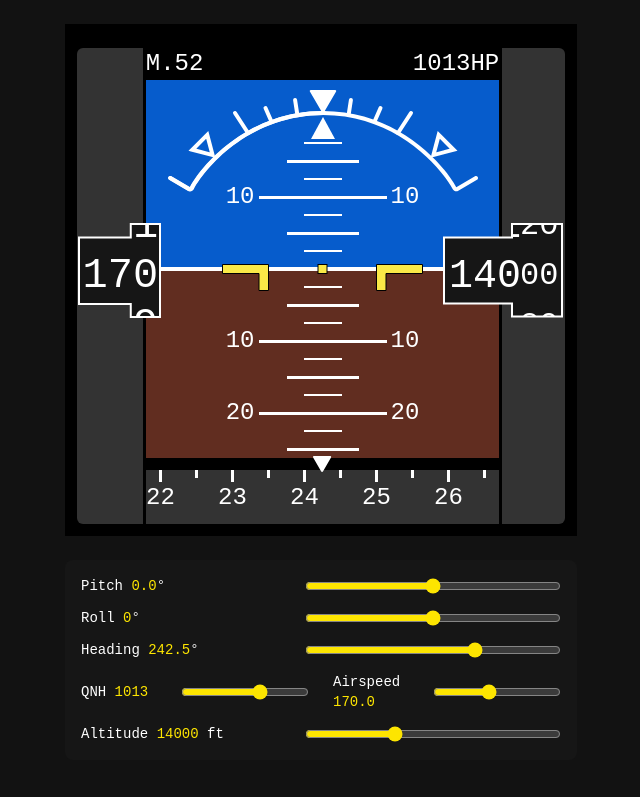
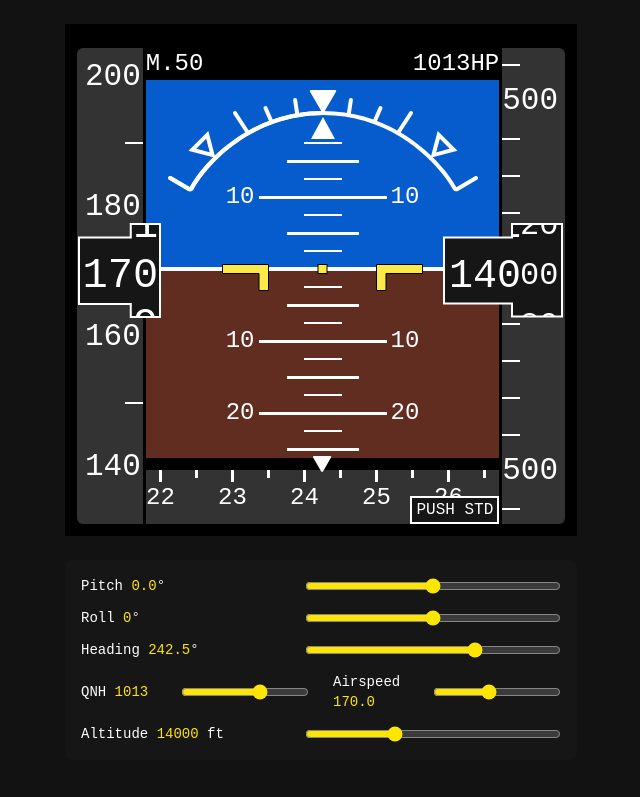
Before and after one commit to joaoliveira6704/HondaJet_ISIS, a plain HTML site: page index.html in a window 1280 px wide. Shown: the whole page, without its empty margins (319-959 px from the left). Drawn offline with nearby package versions, Linux system fonts and the light colour scheme; a web font is replaced by a local one.

Commit message:
feat: add speed tape and altitude tape, add standard baro set flags

```diff
--- a/index.html
+++ b/index.html
@@ -27,6 +27,9 @@
 
             <!-- Airspeed Tape -->
             <div id="speedTape" class="h-full w-[66px] bg-[#333333] rounded-l-md flex items-center relative">
+                <!-- Sliding Background Scale -->
+                <div id="airspeedScaleTrack" class="absolute inset-0 pointer-events-none overflow-hidden rounded-l-md"></div>
+
                 <div class="absolute -translate-y-4 z-20">
                     <svg width="85" height="97" viewBox="0 0 85 97" fill="none" xmlns="http://www.w3.org/2000/svg">
                         <defs>
@@ -35,9 +38,7 @@
                             </clipPath>
                         </defs>
                         <path d="M2 81.9297V15.573H53.7627V2H83V95H53.7627V81.9297H2Z" fill="#161616" stroke="white" stroke-width="2"/>
-                        <!-- Dynamic track for the tens and hundreds digits -->
                         <g clip-path="url(#speedClip)" id="airspeedHundredsTrack"></g>
-                        <!-- Dynamic track for rolling 1-digit airspeed unit numbers -->
                         <g clip-path="url(#speedClip)" id="airspeedTapeTrack"></g>
                     </svg>
                 </div>
@@ -49,18 +50,15 @@
                     <p id="qnhValue"></p>
                 </div>
                 <div id="artificialHorizon" class="h-[384px] w-full relative flex items-center justify-center overflow-hidden">
-                    <!-- Pitch ladder static wrapper -->
                     <div class="absolute inset-0 z-10 pointer-events-none" style="clip-path: path('M 0 384 L 355 384 L 355 122 L 298.7 122 A 140 140 0 0 0 56.3 122 L 0 122 Z');">
                         <div id="pitchLadder" class="absolute inset-0 flex flex-col items-center justify-center"></div>
                     </div>
-                    <!-- Earth/Ground (moves with pitch and roll) -->
                     <div id="groundEarth" class="absolute flex flex-col pointer-events-none" style="height: 3000px; width: 3000px; top: 50%; left: 50%; margin-top: -1500px; margin-left: -1500px;">
                         <div class="bg-[#065CCC] w-full" style="height: 1500px;"></div>
                         <div class="bg-white h-1 w-full shrink-0"></div>
                         <div class="bg-[#612D20] w-full" style="height: 1500px;"></div>
                     </div>
 
-                    <!-- Roll arc -->
                     <div id="staticRollIndicator" class="absolute -translate-y-32 z-20">
                         <svg width="310" height="102" viewBox="0 0 310 102" fill="none" xmlns="http://www.w3.org/2000/svg">
                         <path d="M270.749 44.876L265.438 65.0623L285.624 59.7515L270.749 44.876Z" stroke="white" stroke-width="4"/>
@@ -77,13 +75,11 @@
                         <path d="M306.995 86.3576C307.95 85.8026 309.175 86.1269 309.73 87.0819C310.285 88.0369 309.96 89.261 309.005 89.816L308 88.0868L306.995 86.3576ZM155 25H153V21H155V23V25ZM308 88.0868L309.005 89.816L290.3 100.686L289.295 98.9571L288.29 97.2278L306.995 86.3576L308 88.0868ZM286.512 98.1987L284.77 99.1817C270.207 73.3799 225.563 25 155 25V23V21C227.488 21 273.255 70.642 288.254 97.2156L286.512 98.1987ZM289.295 98.9571L290.3 100.686C288.353 101.818 285.873 101.136 284.77 99.1817L286.512 98.1987L288.254 97.2156C288.257 97.2213 288.259 97.2243 288.261 97.2257C288.262 97.2271 288.263 97.2279 288.263 97.2285C288.265 97.2298 288.268 97.2313 288.271 97.2322C288.275 97.2332 288.277 97.2331 288.278 97.233C288.279 97.2329 288.279 97.2328 288.281 97.2324C288.282 97.232 288.285 97.2309 288.29 97.2278L289.295 98.9571Z" fill="white"/>
                         </svg>
                     </div>
-                    <!-- Dynamic Roll Pointer -->
                     <div id="rollPointerContainer" class="absolute inset-0 z-30 flex justify-center pointer-events-none">
                         <svg width="24" height="24" viewBox="0 0 24 24" fill="none" style="margin-top: 37px;">
                             <path d="M12 0 L24 22 H0 Z" fill="white" />
                         </svg>
                     </div>
-                    <!-- Yellow aircraft symbol -->
                     <div class="absolute translate-y-2 z-20">
                         <svg width="201" height="27" viewBox="0 0 201 27" fill="none" xmlns="http://www.w3.org/2000/svg">
                         <path d="M0.5 9.5V0.5H46.5V26.5H37V9.5H0.5Z" fill="#FAE947" stroke="black"/>
@@ -101,11 +97,15 @@
                 </div>
                 <div id="headingTape" class="h-[55px] w-full bg-[#333333] relative overflow-hidden">
                     <div id="headingTrack" class="absolute inset-0 flex items-start justify-center pointer-events-none"></div>
+                    <div id="stdLabel" class="absolute bottom-0 z-500 right-0 px-1 border border-2 border-white bg-[#161616]"></div>
                 </div>
             </div>
 
             <!-- Altitude Tape -->
-            <div id="altimeterTape" class="h-full w-[63px] bg-[#333333] rounded-r-md flex items-center relative ">
+            <div id="altimeterTape" class="h-full w-[63px] bg-[#333333] rounded-r-md flex items-center relative">
+                <!-- Sliding Background Scale -->
+                <div id="altitudeScaleTrack" class="absolute inset-0 pointer-events-none overflow-hidden rounded-r-md"></div>
+
                 <div class="absolute -translate-y-4 -translate-x-[60px] z-20">
                     <svg width="122" height="97" viewBox="0 0 122 97" fill="none" xmlns="http://www.w3.org/2000/svg">
                         <defs>
@@ -114,9 +114,7 @@
                             </clipPath>
                         </defs>
                         <path d="M2 81.5V15.5H70V2H120V94.5H70V81.5H2Z" fill="#161616" stroke="white" stroke-width="2"/>
-                        <!-- Dynamic track for the hundreds digits -->
                         <g clip-path="url(#altitudeClip)" id="altitudeHundredsTrack"></g>
-                        <!-- Dynamic track for rolling 2-digit altitude numbers -->
                         <g clip-path="url(#altitudeClip)" id="altitudeTapeTrack"></g>
                     </svg>
                 </div>
@@ -159,6 +157,7 @@ let heading = 242.5;
 let qnh = 1013;
 let airspeed = 170;
 let altitude = 14000;
+let isStdSet = false;
 
 const PX_PER_DEG = 7.2;
 const TAPE_SPACING = 50;
@@ -246,6 +245,42 @@ function buildHeadingTrack() {
     }
 }
 
+function buildAirspeedScale() {
+    const track = document.getElementById('airspeedScaleTrack');
+    track.innerHTML = '';
+    const PX_PER_KNOT = 6.5; // 65px per 10 knots
+
+    // Clamp the scale scrolling so it stops moving downward when airspeed is below 40
+    const v = Math.max(40, airspeed);
+    const minSpd = Math.floor((v - 80) / 10) * 10;
+    const maxSpd = Math.ceil((v + 80) / 10) * 10;
+
+
+    for (let spd = minSpd; spd <= maxSpd; spd += 10) {
+            // Stop drawing entirely below 40 knots
+            if (spd < 40) continue;
+
+            const deltaSpd = spd - v;
+            const y = 224 - (deltaSpd * PX_PER_KNOT);
+
+            const tick = document.createElement('div');
+            tick.className = 'absolute right-0 bg-white';
+            tick.style.top = `${y}px`;
+            tick.style.width = spd % 20 === 0 ? '0px' : '18px';
+            tick.style.height = '2px';
+            track.appendChild(tick);
+
+            if (spd % 20 === 0) {
+                const label = document.createElement('span');
+                label.className = 'absolute text-white text-[31px] right-[2px] text-right';
+                label.style.top = `${y}px`;
+                label.style.transform = 'translateY(-50%)';
+                label.textContent = spd.toString();
+                track.appendChild(label);
+            }
+        }
+}
+
 function buildAirspeedTape() {
     const v = Math.max(40, airspeed);
     const track = document.getElementById('airspeedTapeTrack');
@@ -300,6 +335,39 @@ function buildAirspeedTape() {
 
     createText(curr_h, y_curr);
     createText(next_h, y_next);
+}
+
+function buildAltitudeScale() {
+    const track = document.getElementById('altitudeScaleTrack');
+    track.innerHTML = '';
+    const PX_PER_FT = 0.37; // 37px per 100 ft
+
+    const minScaleAlt = Math.floor((altitude - 800) / 100) * 100;
+    const maxScaleAlt = Math.ceil((altitude + 800) / 100) * 100;
+
+    for (let alt = minScaleAlt; alt <= maxScaleAlt; alt += 100) {
+        const is500 = alt % 500 === 0;
+        const is1000 = alt % 1000 === 0;
+
+        const deltaAlt = alt - altitude;
+        const y = 238 - (deltaAlt * PX_PER_FT);
+
+        const tick = document.createElement('div');
+        tick.className = 'absolute left-0 bg-white';
+        tick.style.top = `${y}px`;
+        tick.style.width = (is500 || is1000) ? '0px' : '18px';
+        tick.style.height = '2px';
+        track.appendChild(tick);
+
+        if (is500 || is1000) {
+            const label = document.createElement('span');
+            label.className = 'absolute text-white text-[31px]';
+            label.style.top = `${y}px`;
+            label.style.transform = 'translateY(-50%)';
+            label.textContent = is1000 ? "000" : "500";
+            track.appendChild(label);
+        }
+    }
 }
 
 function buildAltitudeTape() {
@@ -368,9 +436,20 @@ function buildAltitudeTape() {
 }
 
 function populateData() {
-    document.getElementById('qnhValue').textContent = `${qnh}HP`;
-    machVal = 0.52;
-    machVal > 0.50 ? document.getElementById('machValue').textContent = `M.${machVal.toString().slice(2)}` : document.getElementById('machValue').textContent = `M.`;
+    const machElement = document.getElementById('machValue');
+    const stdLabel = document.getElementById('stdLabel');
+    if (isStdSet) stdLabel.textContent = `STD`;
+    else stdLabel.textContent = `PUSH STD`;
+    const qnhValueElement = document.getElementById('qnhValue');
+    if (!isStdSet) qnhValueElement.textContent = `${qnh}HP`;
+    else qnhValueElement.textContent = `STD\u00A0\u00A0`;
+
+
+    let machVal = 0.5;
+
+    machVal >= 0.50
+        ? machVal >= 1 ? machElement.textContent = `M${machVal.toFixed(2)}` : machElement.textContent = `M.${machVal.toFixed(2).slice(2)}`
+        : machElement.textContent = `M.`;
 }
 
 function updateAttitude() {
@@ -399,7 +478,9 @@ function renderAll() {
     buildPitchLadder();
     buildHeadingTrack();
     buildAirspeedTape();
+    buildAirspeedScale();
     buildAltitudeTape();
+    buildAltitudeScale();
     populateData();
     updateAttitude();
     updateControlLabels();
@@ -443,11 +524,13 @@ function wireControls() {
     airspeedSlider.addEventListener('input', e => {
         airspeed = parseFloat(e.target.value);
         buildAirspeedTape();
+        buildAirspeedScale();
         updateControlLabels();
     });
     altitudeSlider.addEventListener('input', e => {
         altitude = parseFloat(e.target.value);
         buildAltitudeTape();
+        buildAltitudeScale();
         updateControlLabels();
     });
 }
```
